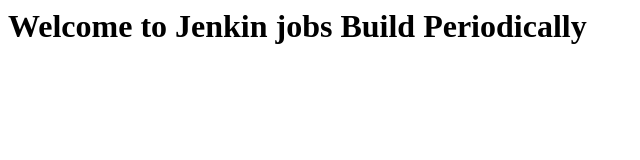
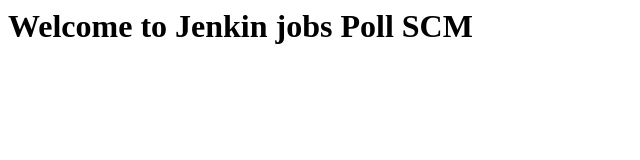
Before and after one commit to Dayanand1982/webserver-text, a plain HTML site: page index.html in a window 1280 px wide. Shown: the whole page, without its empty margins (0-640 px from the left). Drawn offline with Linux system fonts and the light colour scheme.

Commit message:
Update index.html

```diff
--- a/index.html
+++ b/index.html
@@ -1 +1 @@
-<h1>Welcome to Jenkin jobs Build Periodically</h1>
+<h1>Welcome to Jenkin jobs Poll SCM</h1>
```
